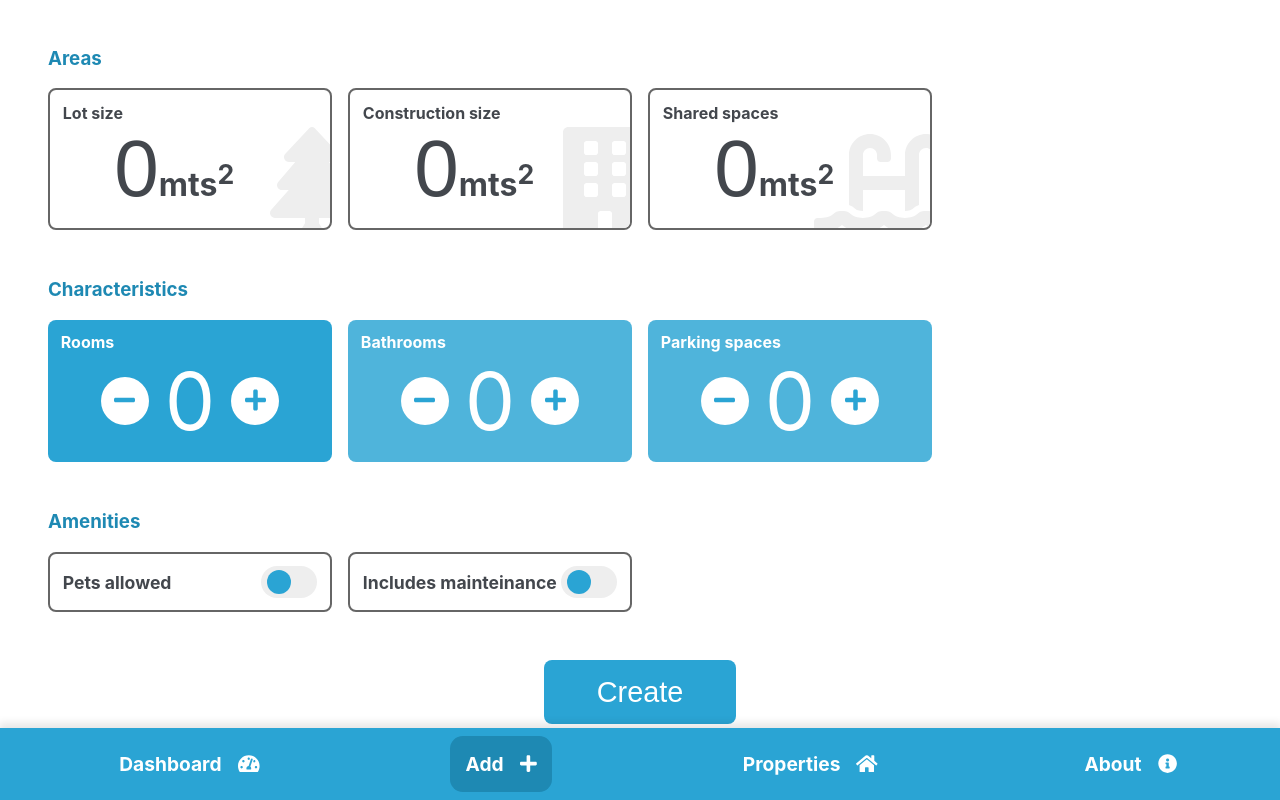
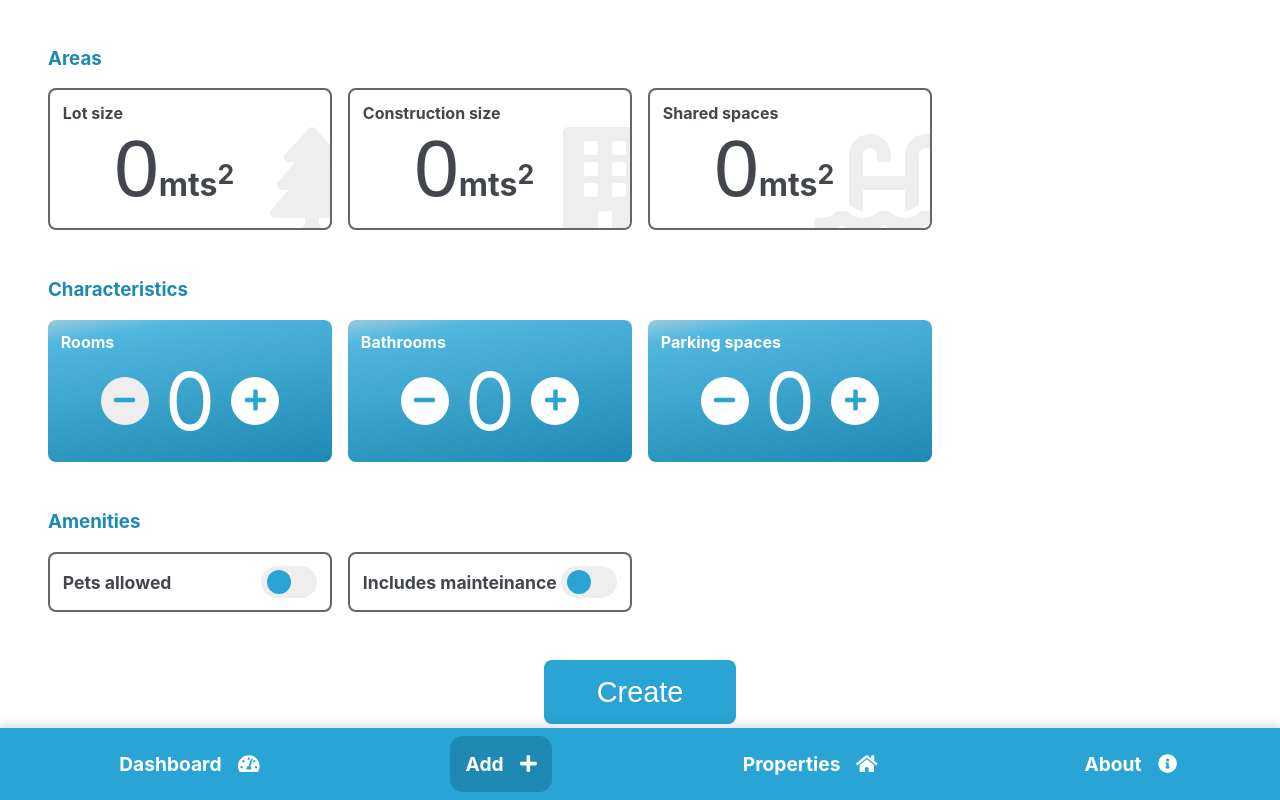
Before and after one commit to denkiapple/PropertyCreator, a React (Create React App) app: page /addproperty in a window 1280 px wide. In both pictures the pointer is over the button 124 px from the left and 1002 px from the top of the page. Shown: the part 602-1402 px from the top of the page. Built offline with nearby package versions, Linux system fonts and the light colour scheme.

Commit message:
Update: CSSGradient: updated gradients applied to number input

```diff
--- a/src/App.css
+++ b/src/App.css
@@ -10,7 +10,9 @@
   --color-brand: #2aa4d4;
   --color-brand-light: #4fb4db;
   --color-brand-dark: #1e89b3;
-  --gradient-brand: radial-gradient(circle, rgba(30,137,179,1) 15%, rgba(79,180,219,1) 89%);
+
+  --gradient-brand: linear-gradient(170deg, rgba(153,203,223,1) 0%, rgba(80,183,223,1) 13%, rgba(30,137,179,1) 100%);
+  --gradient-brand-radial: radial-gradient(circle, rgba(30,137,179,1) 15%, rgba(79,180,219,1) 89%);
 
   --color-cyan: #54b8b3;
   --color-cyan-light: #7bdbd6;
--- a/src/Components/NumberInput/NumberInput.module.css
+++ b/src/Components/NumberInput/NumberInput.module.css
@@ -5,13 +5,10 @@
   justify-content: center;
 
   background-color: var(--color-brand-light);
+  background: var(--gradient-brand);
   padding: 0.8rem;
   border-radius: 0.5rem;
   color: var(--color-white);
-}
-
-.layout:hover {
-  background-color: var(--color-brand);
 }
 
 .title {
@@ -41,6 +38,10 @@
   border-radius: 50%;
 }
 
+.leftBtn:hover, .rightBtn:hover {
+  background-color: var(--color-white-very-dark);
+}
+
 .leftBtn {
   border-right: none;
 }
```
